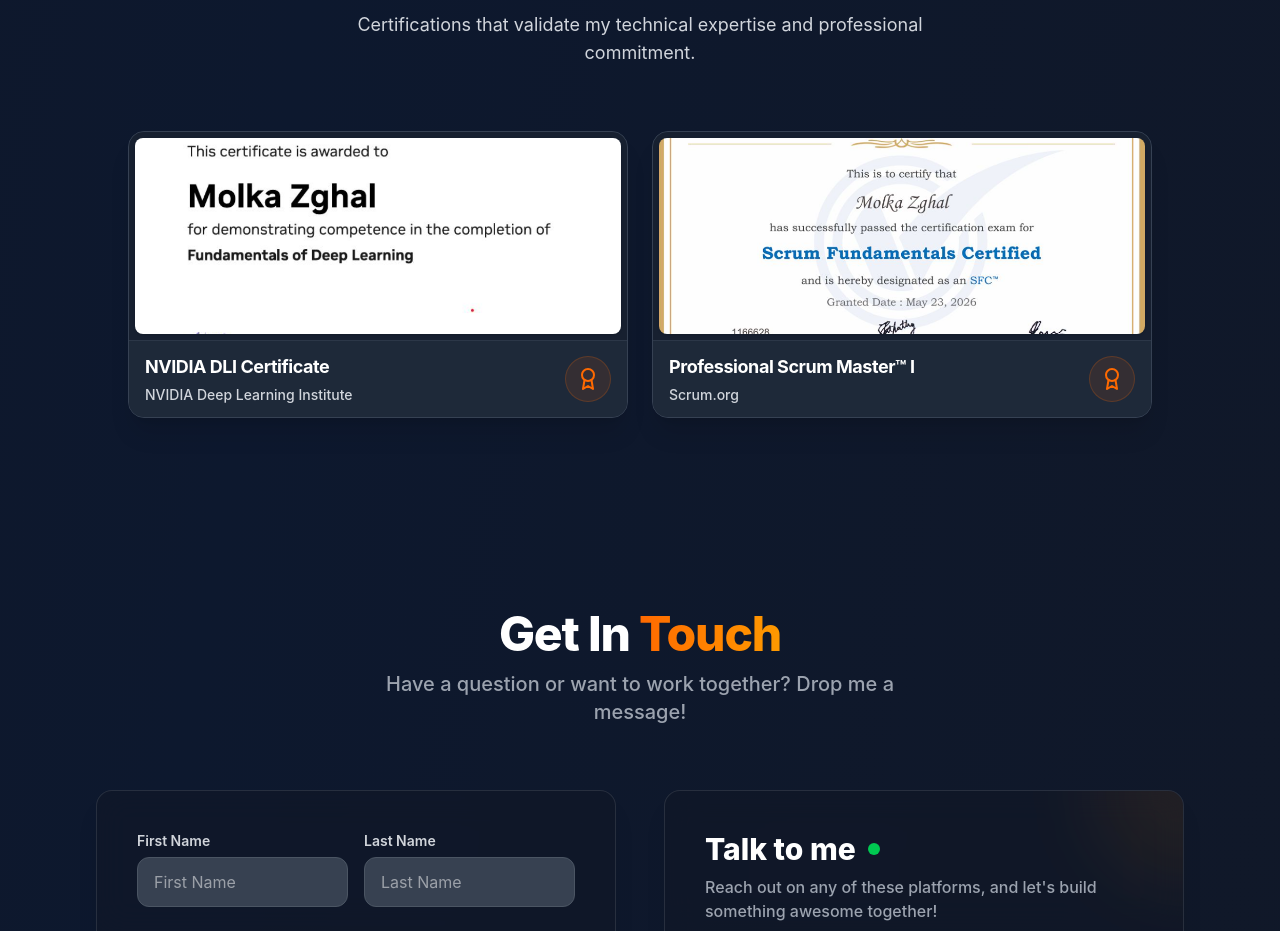
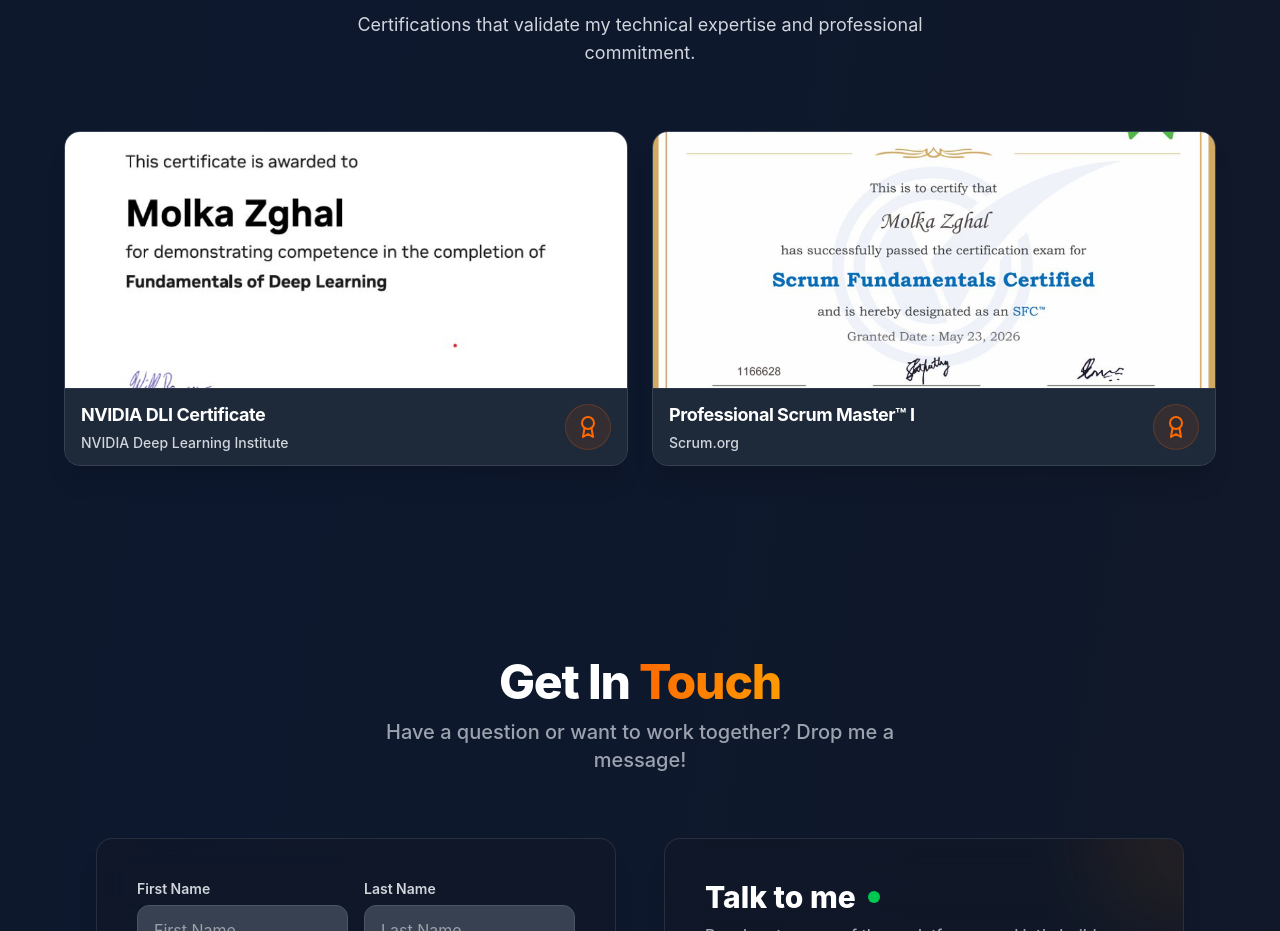
Before and after one commit to molka2005/portfeliomolka, a React (Vite) app: page / in a window 1280 px wide. Shown: the part 5720-6651 px from the top of the page. Built offline with nearby package versions, Linux system fonts and the light colour scheme.

Commit message:
style: enlarge certification boxes and fill image fully

```diff
--- a/src/Components/Certifications.jsx
+++ b/src/Components/Certifications.jsx
@@ -44,7 +44,7 @@
         </div>
 
         {/* Cartes */}
-        <div className="grid grid-cols-1 md:grid-cols-2 gap-6 max-w-5xl mx-auto">
+        <div className="grid grid-cols-1 md:grid-cols-2 gap-6 max-w-6xl mx-auto">
           {certifications.map((cert, index) => (
             <div
               key={index}
@@ -53,11 +53,11 @@
               className={`relative overflow-hidden rounded-2xl border ${theme.cardBorder} shadow-xl hover:shadow-2xl transition-all duration-300 transform hover:-translate-y-2 group flex flex-col bg-white dark:bg-gray-800`}
             >
               {/* Conteneur de l'image (Capture d'écran) */}
-              <div className="relative w-full h-44 sm:h-52 overflow-hidden bg-gray-50 dark:bg-gray-900/50 flex items-center justify-center p-1.5">
+              <div className="relative w-full h-56 sm:h-64 overflow-hidden bg-gray-50 dark:bg-gray-900/50">
                 <img
                   src={cert.background}
                   alt={cert.title}
-                  className="w-full h-full object-cover rounded-lg transition-transform duration-500 group-hover:scale-105 shadow-sm"
+                  className="w-full h-full object-cover transition-transform duration-500 group-hover:scale-105"
                 />
               </div>
 
```
